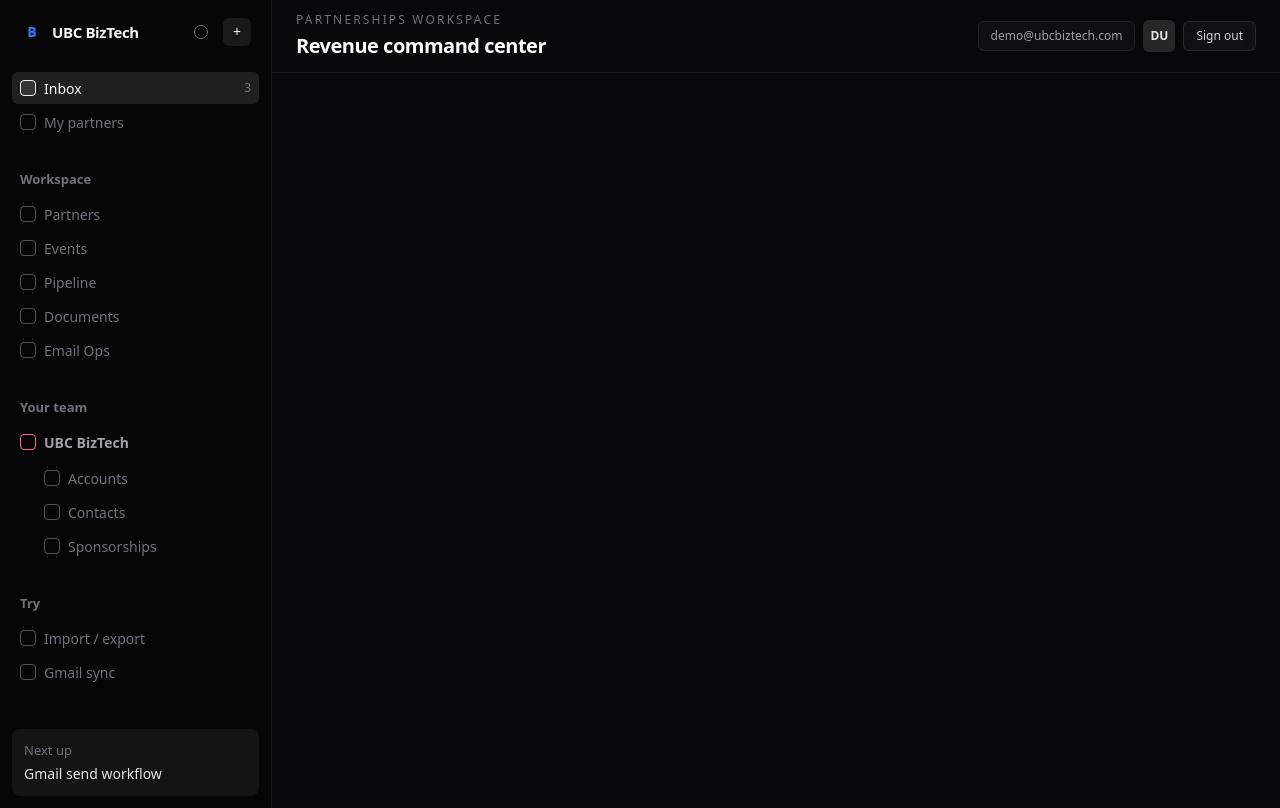
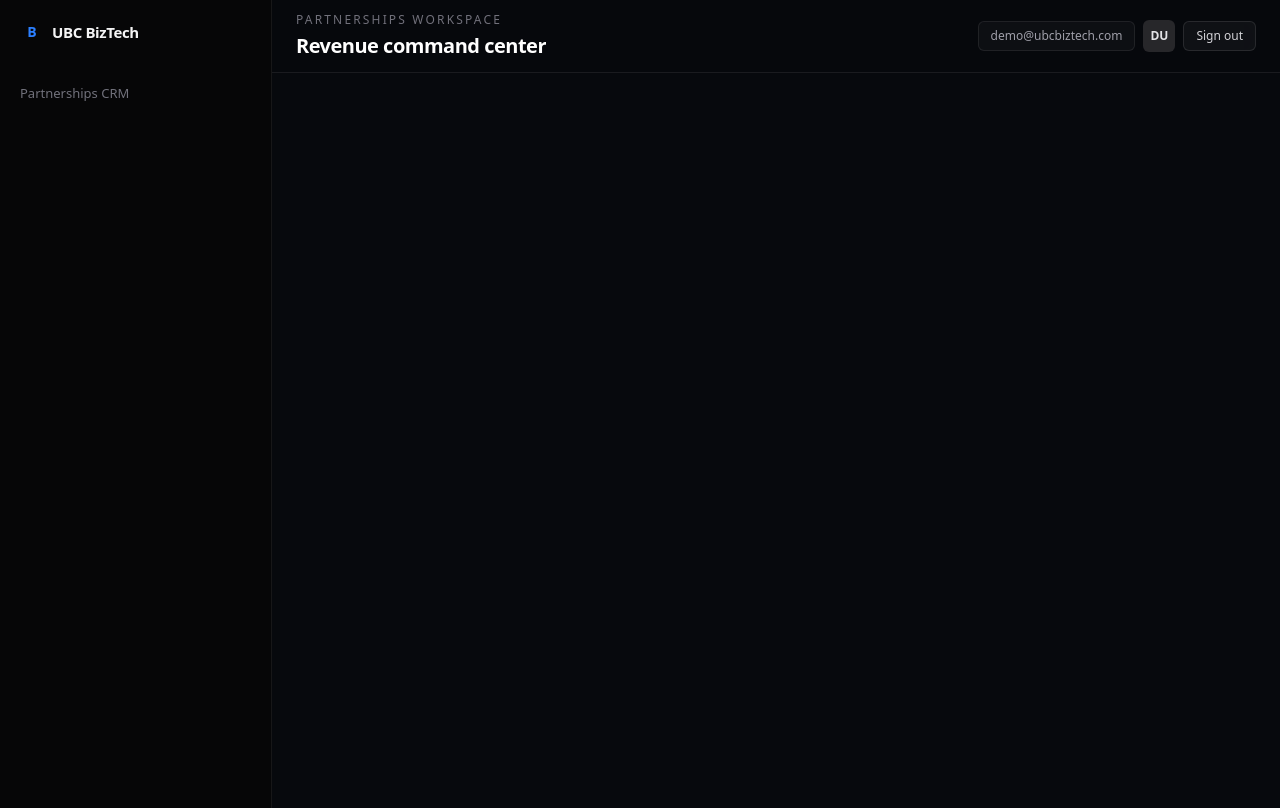
Before and after one commit to jjohngrey/biztech-partnerships, a Next.js app: page /demo in a window 1280 px wide. Built offline with nearby package versions, Linux system fonts and the light colour scheme.

Commit message:
cleanup nav bar slop

```diff
--- a/components/crm-shell.tsx
+++ b/components/crm-shell.tsx
@@ -35,27 +35,6 @@ type CrmShellProps = {
   data?: CrmShellData;
 };
 
-const primaryNavItems = [
-  { label: "Inbox", active: true, count: "3" },
-  { label: "My partners" },
-];
-
-const workspaceNavItems = ["Partners", "Events", "Pipeline", "Documents", "Email Ops"];
-const teamNavItems = ["Accounts", "Contacts", "Sponsorships"];
-const utilityNavItems = ["Import / export", "Gmail sync"];
-
-function SidebarIcon({ active = false }: { active?: boolean }) {
-  return (
-    <span
-      className={`size-4 shrink-0 rounded-[4px] border ${
-        active
-          ? "border-zinc-100 bg-zinc-100/10"
-          : "border-zinc-500/70 bg-transparent"
-      }`}
-    />
-  );
-}
-
 export function CrmShell({ displayName, email }: CrmShellProps) {
   const initials = displayName
     .split(" ")
@@ -77,108 +56,10 @@ export function CrmShell({ displayName, email }: CrmShellProps) {
                 UBC BizTech
               </p>
             </div>
-            <button
-              type="button"
-              aria-label="Search"
-              className="grid size-7 place-items-center rounded-md text-zinc-500 transition hover:bg-white/[0.06] hover:text-zinc-200"
-            >
-              <span className="size-3.5 rounded-full border border-current" />
-            </button>
-            <button
-              type="button"
-              aria-label="New"
-              className="grid size-7 place-items-center rounded-md bg-white/[0.08] text-sm text-zinc-100 transition hover:bg-white/[0.12]"
-            >
-              +
-            </button>
           </div>
 
-          <nav className="mt-5 space-y-0.5">
-            {primaryNavItems.map((item) => (
-              <a
-                href="#"
-                key={item.label}
-                className={`flex h-8 items-center gap-2 rounded-md px-2 text-[14px] font-medium transition ${
-                  item.active
-                    ? "bg-white/[0.105] text-zinc-50"
-                    : "text-zinc-500 hover:bg-white/[0.055] hover:text-zinc-200"
-                }`}
-              >
-                <SidebarIcon active={item.active} />
-                <span className="min-w-0 flex-1 truncate">{item.label}</span>
-                {item.count ? (
-                  <span className="text-xs font-medium text-zinc-500">{item.count}</span>
-                ) : null}
-              </a>
-            ))}
-          </nav>
-
-          <nav className="mt-7">
-            <div className="mb-1 flex h-7 items-center px-2 text-[13px] font-semibold text-zinc-500">
-              Workspace
-            </div>
-            <div className="space-y-0.5">
-              {workspaceNavItems.map((item) => (
-                <a
-                  href="#"
-                  key={item}
-                  className="flex h-8 items-center gap-2 rounded-md px-2 text-[14px] font-medium text-zinc-500 transition hover:bg-white/[0.055] hover:text-zinc-200"
-                >
-                  <SidebarIcon />
-                  <span className="truncate">{item}</span>
-                </a>
-              ))}
-            </div>
-          </nav>
-
-          <nav className="mt-7">
-            <div className="mb-1 flex h-7 items-center px-2 text-[13px] font-semibold text-zinc-500">
-              Your team
-            </div>
-            <a
-              href="#"
-              className="flex h-8 items-center gap-2 rounded-md px-2 text-[14px] font-semibold text-zinc-400 transition hover:bg-white/[0.055] hover:text-zinc-200"
-            >
-              <span className="size-4 rounded-[4px] border border-rose-400" />
-              <span className="min-w-0 flex-1 truncate">UBC BizTech</span>
-            </a>
-            <div className="mt-1 space-y-0.5 pl-6">
-              {teamNavItems.map((item) => (
-                <a
-                  href="#"
-                  key={item}
-                  className="flex h-8 items-center gap-2 rounded-md px-2 text-[14px] font-medium text-zinc-500 transition hover:bg-white/[0.055] hover:text-zinc-200"
-                >
-                  <SidebarIcon />
-                  <span className="truncate">{item}</span>
-                </a>
-              ))}
-            </div>
-          </nav>
-
-          <nav className="mt-7">
-            <div className="mb-1 flex h-7 items-center px-2 text-[13px] font-semibold text-zinc-500">
-              Try
-            </div>
-            <div className="space-y-0.5">
-              {utilityNavItems.map((item) => (
-                <a
-                  href="#"
-                  key={item}
-                  className="flex h-8 items-center gap-2 rounded-md px-2 text-[14px] font-medium text-zinc-500 transition hover:bg-white/[0.055] hover:text-zinc-200"
-                >
-                  <SidebarIcon />
-                  <span className="truncate">{item}</span>
-                </a>
-              ))}
-            </div>
-          </nav>
-
-          <div className="mt-auto rounded-lg bg-white/[0.055] px-3 py-3">
-            <p className="text-[13px] font-medium text-zinc-500">Next up</p>
-            <p className="mt-1 truncate text-sm font-medium text-zinc-200">
-              Gmail send workflow
-            </p>
+          <div className="mt-8 px-2 text-[13px] font-medium text-zinc-500">
+            Partnerships CRM
           </div>
         </aside>
 
```
